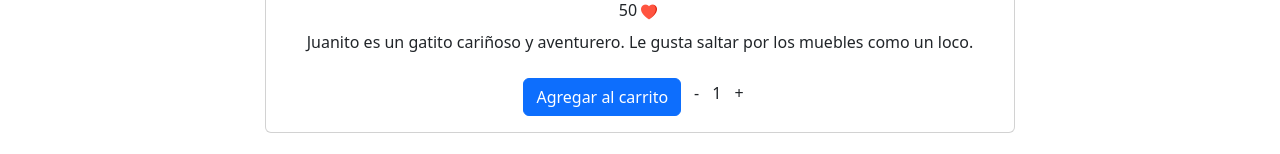
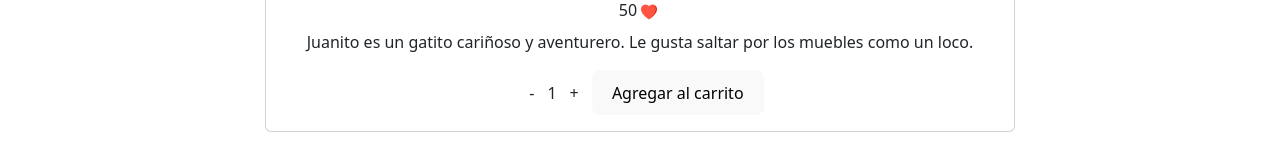
Before and after one commit to algarim/reactJS-ecommerce, a React (Vite) app: page /item/1 in a window 1280 px wide. Shown: the part 653-807 px from the top of the page. Built offline with nearby package versions, Linux system fonts and the light colour scheme.

Commit message:
agrego props al item count, hago un mock de funcion para agregar al carrito

```diff
--- a/asyncmock.js
+++ b/asyncmock.js
@@ -1,8 +1,8 @@
 const misProductos = [
-    {id: "1", nombre: "Juanito", precio: 50, img: "https://placekitten.com/900/599", descripcion: "Juanito es un gatito cariñoso y aventurero. Le gusta saltar por los muebles como un loco.", idCat: "cariñosos"},
-    {id: "2", nombre: "Coquito", precio: 30, img: "https://placekitten.com/901/600", descripcion: "Coquito es la paz personificada. Se tira despatarrado en su cucha a dormir y se despierta para comer. Importante: no hay que molestarlo mientras duerme.", idCat: "tranquilos"},
-    {id: "3", nombre: "Florentina", precio: 75, img: "https://placekitten.com/900/600", descripcion: "Florentina es una gata inteligente y suspicaz. Preparada para cualquier situación que se le presente. Disfruta la soledad, pero es muy leal con sus amigos.", idCat: "independientes"},
-    {id: "4", nombre: "Enriqueta", precio: 100, img: "https://placekitten.com/900/601", descripcion: "Enriqueta era en algún tiempo una araña que se movía sigilosa por los tejados de la ciudad. Hoy es una gatita alegre que se mueve sigilosa por los tejados de la ciudad.", idCat: "independientes"},
+    {id: "1", nombre: "Juanito", precio: 50, stock: 5, img: "https://placekitten.com/900/599", descripcion: "Juanito es un gatito cariñoso y aventurero. Le gusta saltar por los muebles como un loco.", idCat: "cariñosos"},
+    {id: "2", nombre: "Coquito", precio: 30, stock: 4, img: "https://placekitten.com/901/600", descripcion: "Coquito es la paz personificada. Se tira despatarrado en su cucha a dormir y se despierta para comer. Importante: no hay que molestarlo mientras duerme.", idCat: "tranquilos"},
+    {id: "3", nombre: "Florentina", precio: 75, stock: 6, img: "https://placekitten.com/900/600", descripcion: "Florentina es una gata inteligente y suspicaz. Preparada para cualquier situación que se le presente. Disfruta la soledad, pero es muy leal con sus amigos.", idCat: "independientes"},
+    {id: "4", nombre: "Enriqueta", precio: 100, stock: 3, img: "https://placekitten.com/900/601", descripcion: "Enriqueta era en algún tiempo una araña que se movía sigilosa por los tejados de la ciudad. Hoy es una gatita alegre que se mueve sigilosa por los tejados de la ciudad.", idCat: "independientes"},
 ]
 
 export const getTodosLosProductos = () => {
--- a/src/App.jsx
+++ b/src/App.jsx
@@ -21,6 +21,7 @@ function App() {
           <Route path='/' element={<ItemListContainer greeting='¡Bienvenidos a la mejor tienda de gatitos del mundo!' />} />
           <Route path='/categoria/:idCategoria' element={<ItemListContainer />} />
           <Route path='/item/:idItem' element={<ItemDetailContainer />} />
+          <Route path='/cart' element={ <h3> Página en construcción </h3> } />
           <Route path='/*' element={ <h3> La página que busca no existe </h3> } />
 
         </Routes>
--- a/src/components/ItemCount/ItemCount.jsx
+++ b/src/components/ItemCount/ItemCount.jsx
@@ -1,10 +1,7 @@
-import React from "react";
 import { useState } from "react"
 
-const ItemCount = () => {
+const ItemCount = ({inicial, stock, funcionAgregar}) => {
     const [contador, setContador] = useState(1);
-
-    const stock = 10;
 
     // Función para incrementar contador
     const incrementarContador = () => {
@@ -15,16 +12,20 @@ const ItemCount = () => {
 
     // Función para disminuir contador
     const decrementarContador = () => {
-        if (contador > 1) {
+        if (contador > inicial) {
             setContador(contador - 1);
         }
     }
 
     return (
-        <div className="d-flex align-items-center">
-            <button onClick={decrementarContador} className="btn"> - </button>
-            <span> {contador} </span>
-            <button onClick={incrementarContador} className="btn"> + </button>
+        <div className="add-to-cart-button">
+            <div className="d-flex align-items-center">
+                <button onClick={decrementarContador} className="btn"> - </button>
+                <span> {contador} </span>
+                <button onClick={incrementarContador} className="btn"> + </button>
+            </div>
+
+            <button onClick={ () => funcionAgregar(contador)} >Agregar al carrito</button>
         </div>
     )
 }
--- a/src/components/ItemDetail/ItemDetail.jsx
+++ b/src/components/ItemDetail/ItemDetail.jsx
@@ -1,13 +1,23 @@
+import { Link } from "react-router-dom";
 import imgCorazon from "../../assets/img/heart.png"
-import Item from "../Item/Item";
 import ItemCount from '../ItemCount/ItemCount';
 import "./ItemDetail.css"
+import { useState } from "react";
 
 //BOOTSTRAP
-import Button from 'react-bootstrap/Button';
 import Card from 'react-bootstrap/Card';
 
-const ItemDetail = ({ img, nombre, precio, descripcion }) => {
+const ItemDetail = ({ img, nombre, precio, stock, descripcion }) => {
+
+    // 1) Creamos un estado con la cantidad de productos agregados
+ const [agregarCantidad, setAgregarCantidad] = useState(0);
+
+ // 2) Creamos una función manejadora de la cantidad:
+ const manejadorCantidad = (cantidad) => {
+   setAgregarCantidad(cantidad);
+   console.log("Productos agregados" + cantidad);
+ }
+
     return (
         <Card className='details-card'>
             <Card.Img className='product-img' variant="top" src={img} />
@@ -20,10 +30,10 @@ const ItemDetail = ({ img, nombre, precio, descripcion }) => {
                     <p className="mt-2"> {descripcion} </p>
                 </Card.Text>
 
-                <div className="add-to-cart-button">
-                    <Button variant="primary" className='mt-2'>Agregar al carrito</Button>
-                    <ItemCount />
-                </div>
+                {
+                    agregarCantidad > 0 ? ( <Link to='/cart'> Finalizar compra </Link> ) : (<ItemCount inicial='1' stock={stock} funcionAgregar={manejadorCantidad} />)
+                }
+
             </Card.Body>
         </Card >
     );
```
